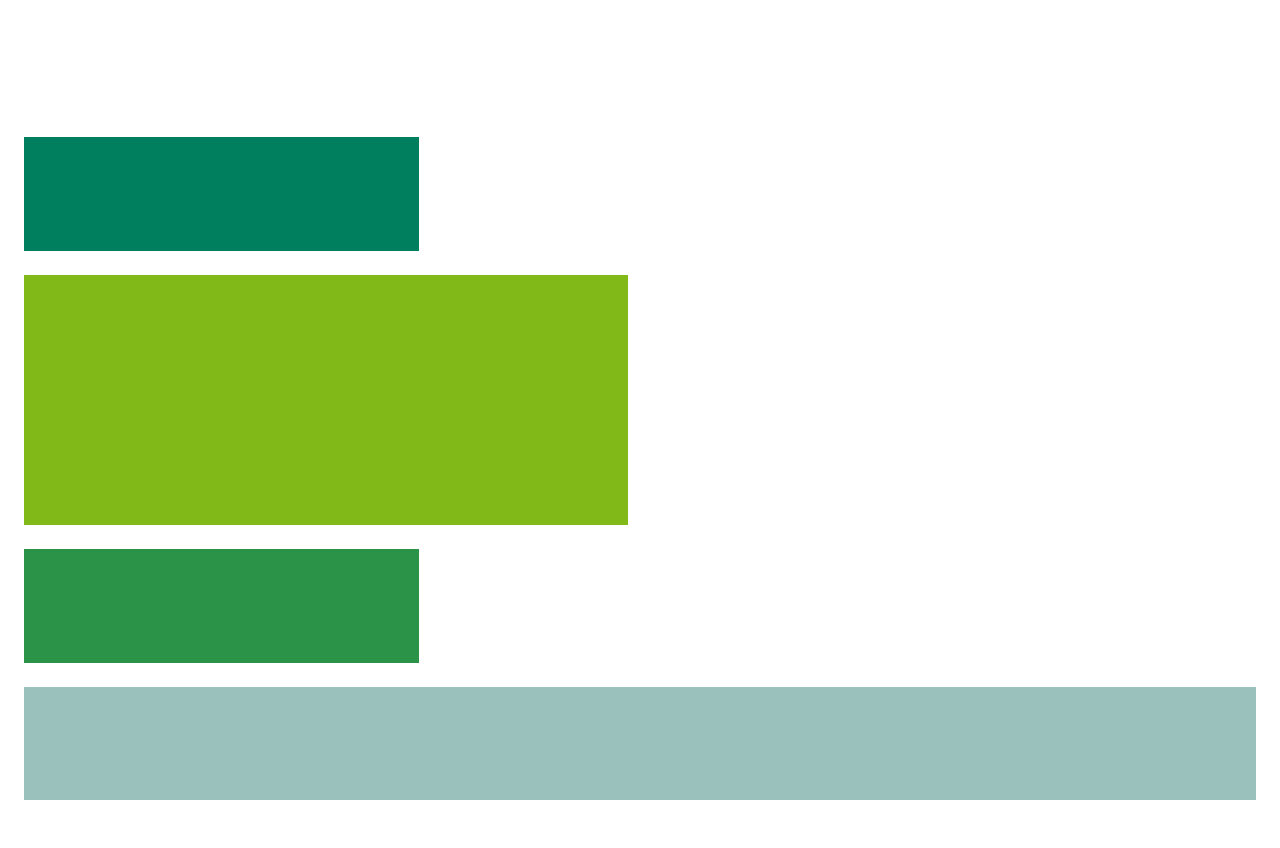
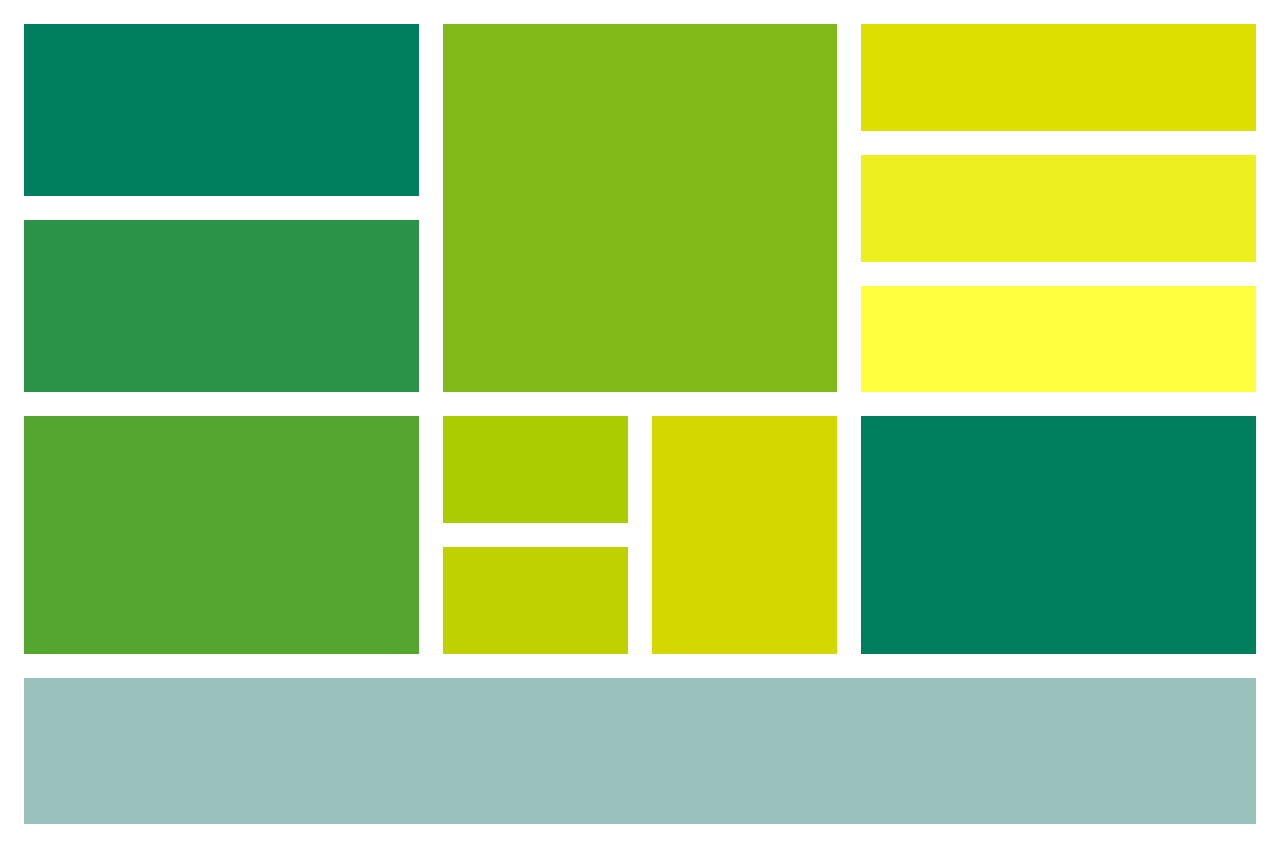
Before and after one commit to JesperLindell/css-grid-assignment, a plain HTML site: page index.html in a window 1280 px wide. Before the commit the page ends 824 px from the top, so only its background shows below. Drawn offline with Linux system fonts and the light colour scheme.

Commit message:
all good

```diff
--- a/index.html
+++ b/index.html
@@ -33,6 +33,9 @@
             <div class="grid__element ten"></div>
 
             <div class="grid__element eleven"></div>
+
+            <div class="grid__element twelve"></div>
+
         </div>
     </main>
 
--- a/styles/index.css
+++ b/styles/index.css
@@ -2,9 +2,12 @@ body {
 	margin: 0;
 }
 
+
+
 main {
 	width: 100%;
 	height: 100vh;
+	padding-top: 24px;
 	display: flex;
 	justify-content: center;
 	align-items: center;
@@ -15,17 +18,18 @@ main {
 .grid__container {
 	display: grid;
 	grid-template-columns: 1fr 1fr 1fr 1fr 1fr 1fr;
-	grid-template-rows: repeat (1fr 1fr 1fr 1fr 1fr 1fr);
+	grid-template-rows: 1fr 1fr 1fr 1fr 1fr 1fr 1fr 1fr 1fr 1fr 146px;
     grid-gap: 24px;
 	padding:24px;
+	background-color: white;
 	width: 100%;
-	height: 100%;
-	background-color: white;
+	height: 100%
+
 
 }
 
 .one {
-	grid-row: 1/  1.5;
+	grid-row: 1/ span 3;
 	grid-column:1/ span 2;
 	background-color:  #007F5F;
 
@@ -34,68 +38,83 @@ main {
 }
 
 .two {
-	grid-row: 1.5 / 3;
+	grid-row: 4 / span 3;
     grid-column: 1 / span 2;
     background-color: #2B9348;
 
 }
 
 .three {
-	grid-row: 3 / 4;
+	grid-row: 7 / span 4;
     grid-column: 1 / span 2;
     background-color:  #55A630;
 }
 
 .four {
-	grid-row: 6 / 6;
+	grid-row: 11 / 11;
 	grid-column: 1 / span 6;
 	background: #9BC1BC;
 
 }
 
 .five {
-	grid-row: 3 / span 2;
-	grid-column: 1 / span 3;
+	grid-row: 1 / span 6;
+	grid-column: 3 / span 2;
 	 background: #80B918;
 
 
 }
 
 .six {
-	grid-row: 1 / 2;
-    grid-column: 1 / 2;
-    /*grid-area: 1 / 1 / 2 / 2; */
+	grid-row: 7 / span 2;
+    grid-column: 3 / 3;
+    background: #AACC00;
+
 }
 
 .seven {
-	grid-row: 1 / 2;
-    grid-column: 1 / 2;
-    /*grid-area: 1 / 1 / 2 / 2; */
+	grid-row: 9 / span 2;
+    grid-column: 3 / 3;
+    background: #BFD200;
+
 }
 
 .eight {
-	grid-row: 1 / 2;
-    grid-column: 1 / 2;
-    /*grid-area: 1 / 1 / 2 / 2; */
+	grid-row: 7 / span 4;
+    grid-column: 4 / 5;
+    background: #D4D700;
+
 }
 
 .nine {
-	grid-row: 1 / 2;
-    grid-column: 1 / 2;
-    /*grid-area: 1 / 1 / 2 / 2; */
+	grid-row: 1 / span 2;
+    grid-column: 5 / span 2;
+    background: #DDDF00;
+
 }
 .ten {
-	grid-row: 1 / 2;
-    grid-column: 1 / 2;
-    /*grid-area: 1 / 1 / 2 / 2; */
+	grid-row: 3 / span 2;
+    grid-column: 5 / span 2;
+    background: #EEEF20;
+
 }
 
 .eleven {
-	grid-row: 1 / 2;
-    grid-column: 1 / 2;
-    /*grid-area: 1 / 1 / 2 / 2; */
+	grid-row: 5 / span 2;
+    grid-column: 5 / span 2;
+    background: #FFFF3F;
+
 }
+
+.twelve{
+	grid-row: 7 / span 4;
+    grid-column: 5 / span 2;
+    background: #007F5F;
+
+}
+
 .grid__element {
 	overflow: hidden;
 	position: relative;
+	size: fill;
 }
```
